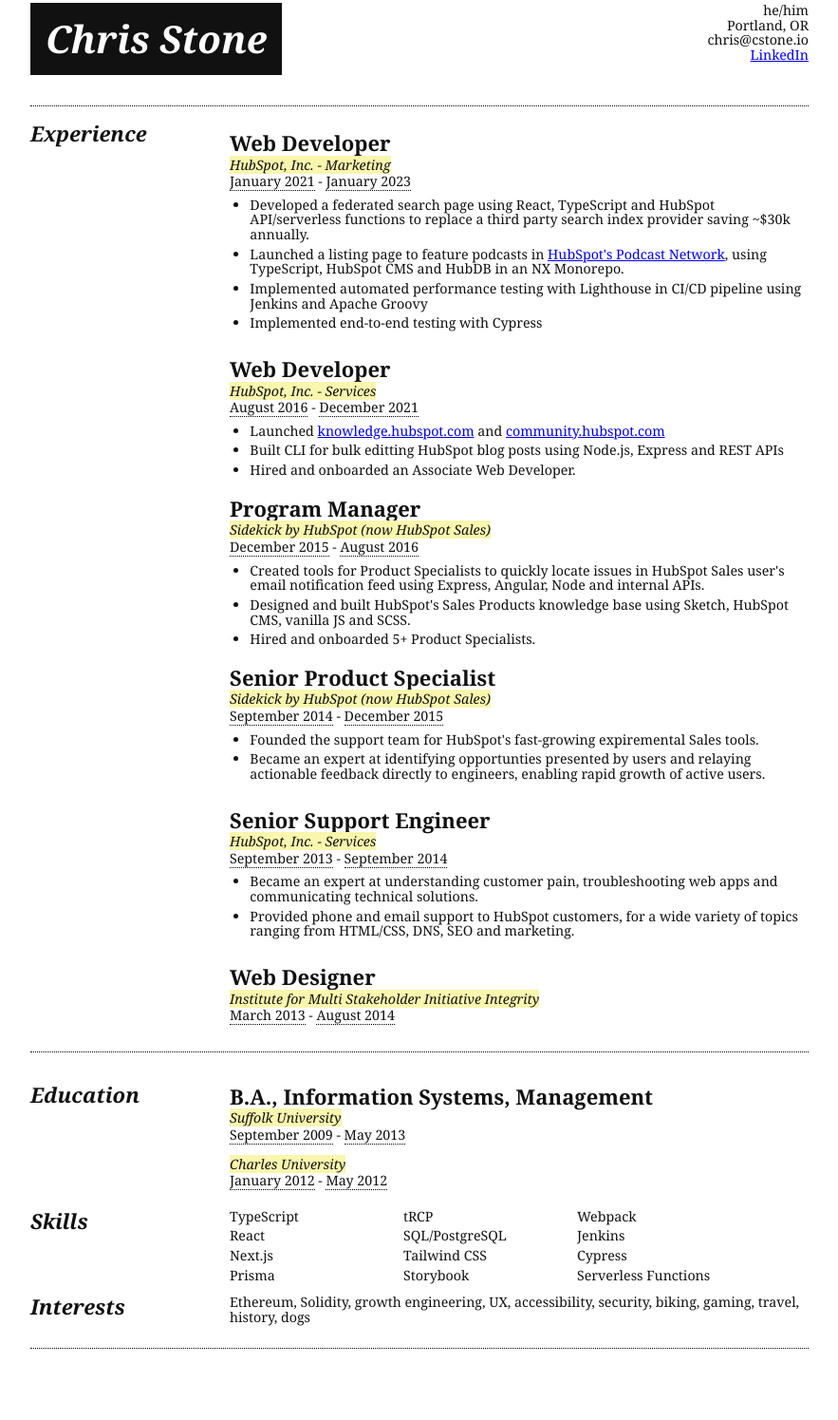
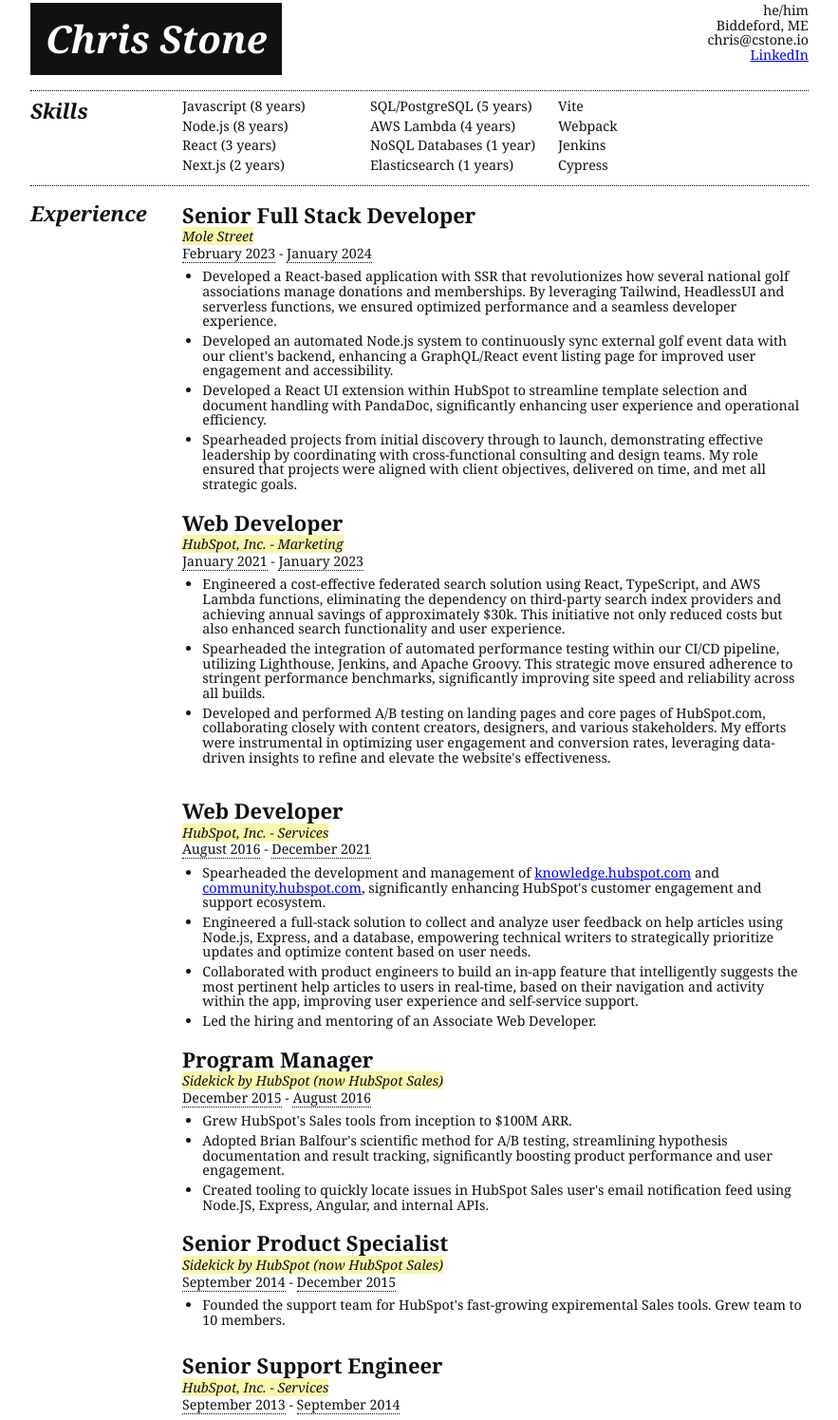
Before and after one commit to c-stone/resume, a website: page index.html in a window 1280 px wide. Shown: the part 67-1562 px from the top of the page at 95% size, without its empty margins (198-1081 px from the left). Drawn offline with nearby package versions, Linux system fonts and the light colour scheme.

Commit message:
submitted version for apollo

```diff
--- a/index.html
+++ b/index.html
@@ -1,14 +1,14 @@
-<!doctype html>
+<!DOCTYPE html>
 <html class="no-js" lang="">
   <head>
-        <meta charset="utf-8">
-        <meta http-equiv="x-ua-compatible" content="ie=edge">
+    <meta charset="utf-8" />
+    <meta http-equiv="x-ua-compatible" content="ie=edge" />
     <title>Chris Stone | Resume</title>
-        <meta name="description" content="Chris Stone's Resume">
-        <meta name="viewport" content="width=device-width, initial-scale=1">
-        <link rel="stylesheet" href="css/normalize.css">
-        <link rel="stylesheet" href="css/style.css">
-        <link rel="shortcut icon" href="images/favicon1.ico"/>
+    <meta name="description" content="Chris Stone's Resume" />
+    <meta name="viewport" content="width=device-width, initial-scale=1" />
+    <link rel="stylesheet" href="css/normalize.css" />
+    <link rel="stylesheet" href="css/style.css" />
+    <link rel="shortcut icon" href="images/favicon1.ico" />
   </head>
   <body>
     <article class="container width-980 pad-40-80 marg-30-center">
@@ -16,38 +16,131 @@
         <div class="name">
           <h1 class="h2 italic pad-2 text-white bg-dark">Chris Stone</h1>
         </div>
-          <div class="contact-info flex-container column text-right text-small-1 line-height-1 baseline">
+        <div
+          class="contact-info flex-container column text-right text-small-1 line-height-1 baseline"
+        >
           <span class="pronouns">he/him</span>
-            <span class="city-state-zip">Portland, OR</span>
+          <span class="city-state-zip">Biddeford, ME</span>
           <span class="email">chris@cstone.io</span>
-            <span class="linkedIn"><a href="https://www.linkedin.com/in/cstone9">LinkedIn</a></span>
+          <span class="linkedIn"
+            ><a href="https://www.linkedin.com/in/cstone9">LinkedIn</a></span
+          >
         </div>
       </div>
-         <div class="experience-container flex-container row space-between pad-2-vert marg-3-vert border-vert">
+      <div
+        class="skills-container flex-container row space-between marg-1-vert border-vert pad-1-vert marg-2-vert"
+      >
+        <div class="header grow-1 basis-210">
+          <h2 class="h4 italic">Skills</h2>
+        </div>
+        <div class="skills flex-container grow-4">
+          <ul
+            class="list-style-none text-small-1 line-height-1 pad-marg-0 flex-width-30"
+          >
+            <li>Javascript (8 years)</li>
+            <li>Node.js (8 years)</li>
+            <li>React (3 years)</li>
+            <li>Next.js (2 years)</li>
+          </ul>
+          <ul
+            class="list-style-none text-small-1 line-height-1 pad-marg-0 flex-width-30"
+          >
+            <li>SQL/PostgreSQL (5 years)</li>
+            <li>AWS Lambda (4 years)</li>
+            <li>NoSQL Databases (1 year)</li>
+            <li>Elasticsearch (1 years)</li>
+          </ul>
+          <ul
+            class="list-style-none text-small-1 line-height-1 pad-marg-0 flex-width-30"
+          >
+            <li>Vite</li>
+            <li>Webpack</li>
+            <li>Jenkins</li>
+            <li>Cypress</li>
+          </ul>
+        </div>
+      </div>
+      <div
+        class="experience-container flex-container row space-between marg-1-vert"
+      >
         <div class="header grow-1 basis-210">
           <h2 class="h4 italic">Experience</h2>
         </div>
         <div class="content grow-4">
-            <ol class="experience-list list-style-none line-height-1 pad-0 marg-1-vert">
+          <ol
+            class="experience-list list-style-none line-height-1 pad-0 marg-0"
+            style="margin-top: 0px"
+          >
             <li class="highlight-section-header">
-                <h3 class="title h4">Web Developer</h3>
-                <span class="org bg-orange-lt text-small-1"><em>HubSpot, Inc. - Marketing</em></span>
+              <h3 class="title h4">Senior Full Stack Developer</h3>
+              <span class="org bg-orange-lt text-small-1"
+                ><em>Mole Street</em></span
+              >
               <div class="time-period text-small-1">
-                  <span class="start-date underline">January 2021</span> - <span class="end-date underline">January 2023</span>
+                <span class="start-date underline">February 2023</span> -
+                <span class="end-date underline">January 2024</span>
               </div>
               <ul class="summary marg-1-vert text-small-1 line-height-1">
                 <li>
-                    Developed a federated search page using React, TypeScript and HubSpot API/serverless functions to replace
-                    a third party search index provider saving ~$30k annually.
+                  Developed a React-based application with SSR that
+                  revolutionizes how several national golf associations manage
+                  donations and memberships. By leveraging Tailwind, HeadlessUI
+                  and serverless functions, we ensured optimized performance and
+                  a seamless developer experience.
                 </li>
                 <li>
-                    Launched a listing page to feature podcasts in <a href="https://www.hubspot.com/podcastnetwork">HubSpot's Podcast Network</a>, using TypeScript, HubSpot CMS and HubDB in an NX Monorepo.
+                  Developed an automated Node.js system to continuously sync
+                  external golf event data with our client's backend, enhancing
+                  a GraphQL/React event listing page for improved user
+                  engagement and accessibility.
                 </li>
                 <li>
-                    Implemented automated performance testing with Lighthouse in CI/CD pipeline using Jenkins and Apache Groovy
+                  Developed a React UI extension within HubSpot to streamline
+                  template selection and document handling with PandaDoc,
+                  significantly enhancing user experience and operational
+                  efficiency.
                 </li>
                 <li>
-                    Implemented end-to-end testing with Cypress
+                  Spearheaded projects from initial discovery through to launch,
+                  demonstrating effective leadership by coordinating with
+                  cross-functional consulting and design teams. My role ensured
+                  that projects were aligned with client objectives, delivered
+                  on time, and met all strategic goals.
+                </li>
+              </ul>
+            </li>
+            <li class="highlight-section-header">
+              <h3 class="title h4">Web Developer</h3>
+              <span class="org bg-orange-lt text-small-1"
+                ><em>HubSpot, Inc. - Marketing</em></span
+              >
+              <div class="time-period text-small-1">
+                <span class="start-date underline">January 2021</span> -
+                <span class="end-date underline">January 2023</span>
+              </div>
+              <ul class="summary marg-1-vert text-small-1 line-height-1">
+                <li>
+                  Engineered a cost-effective federated search solution using
+                  React, TypeScript, and AWS Lambda functions, eliminating the
+                  dependency on third-party search index providers and achieving
+                  annual savings of approximately $30k. This initiative not only
+                  reduced costs but also enhanced search functionality and user
+                  experience.
+                </li>
+                <li>
+                  Spearheaded the integration of automated performance testing
+                  within our CI/CD pipeline, utilizing Lighthouse, Jenkins, and
+                  Apache Groovy. This strategic move ensured adherence to
+                  stringent performance benchmarks, significantly improving site
+                  speed and reliability across all builds.
+                </li>
+                <li>
+                  Developed and performed A/B testing on landing pages and core
+                  pages of HubSpot.com, collaborating closely with content
+                  creators, designers, and various stakeholders. My efforts were
+                  instrumental in optimizing user engagement and conversion
+                  rates, leveraging data-driven insights to refine and elevate
+                  the website's effectiveness.
                 </li>
               </ul>
             </li>
@@ -55,19 +148,40 @@
           <ol class="experience-list list-style-none line-height-1 pad-marg-0">
             <li class="highlight-section-header">
               <h3 class="title h4">Web Developer</h3>
-                <span class="org bg-orange-lt text-small-1"><em>HubSpot, Inc. - Services</em></span>
+              <span class="org bg-orange-lt text-small-1"
+                ><em>HubSpot, Inc. - Services</em></span
+              >
               <div class="time-period text-small-1">
-                  <span class="start-date underline">August 2016</span> - <span class="end-date underline">December 2021</span>
+                <span class="start-date underline">August 2016</span> -
+                <span class="end-date underline">December 2021</span>
               </div>
               <ul class="summary marg-1-vert text-small-1 line-height-1">
                 <li>
-                    Launched <a href="https://knowledge.hubspot.com">knowledge.hubspot.com</a> and <a href="https://community.hubspot.com">community.hubspot.com</a>
+                  Spearheaded the development and management of
+                  <a href="https://knowledge.hubspot.com"
+                    >knowledge.hubspot.com</a
+                  >
+                  and
+                  <a href="https://community.hubspot.com"
+                    >community.hubspot.com</a
+                  >, significantly enhancing HubSpot's customer engagement and
+                  support ecosystem.
                 </li>
                 <li>
-                    Built CLI for bulk editting HubSpot blog posts using Node.js, Express and REST APIs
+                  Engineered a full-stack solution to collect and analyze user
+                  feedback on help articles using Node.js, Express, and a
+                  database, empowering technical writers to strategically
+                  prioritize updates and optimize content based on user needs.
                 </li>
                 <li>
-                    Hired and onboarded an Associate Web Developer.
+                  Collaborated with product engineers to build an in-app feature
+                  that intelligently suggests the most pertinent help articles
+                  to users in real-time, based on their navigation and activity
+                  within the app, improving user experience and self-service
+                  support.
+                </li>
+                <li>
+                  Led the hiring and mentoring of an Associate Web Developer.
                 </li>
               </ul>
             </li>
@@ -75,21 +189,25 @@
           <ol class="experience-list list-style-none line-height-1 pad-marg-0">
             <li class="highlight-section-header">
               <h3 class="title h4">Program Manager</h3>
-                <span class="org bg-orange-lt text-small-1"><em>Sidekick by HubSpot (now HubSpot Sales)</em></span>
+              <span class="org bg-orange-lt text-small-1"
+                ><em>Sidekick by HubSpot (now HubSpot Sales)</em></span
+              >
               <div class="time-period text-small-1">
-                  <span class="start-date underline">December 2015</span> - <span class="end-date underline">August 2016</span>
+                <span class="start-date underline">December 2015</span> -
+                <span class="end-date underline">August 2016</span>
               </div>
               <ul class="summary marg-1-vert text-small-1 line-height-1">
+                <li>Grew HubSpot's Sales tools from inception to $100M ARR.</li>
                 <li>
-                    Created tools for Product Specialists to quickly locate issues in HubSpot Sales user's email notification feed using
-                    Express, Angular, Node and internal APIs.
+                  Adopted Brian Balfour's scientific method for A/B testing,
+                  streamlining hypothesis documentation and result tracking,
+                  significantly boosting product performance and user
+                  engagement.
                 </li>
                 <li>
-                    Designed and built HubSpot's Sales Products knowledge base using Sketch, HubSpot CMS,
-                    vanilla JS and SCSS.
-                  </li>
-                  <li>
-                    Hired and onboarded 5+ Product Specialists.
+                  Created tooling to quickly locate issues in HubSpot Sales
+                  user's email notification feed using Node.JS, Express,
+                  Angular, and internal APIs.
                 </li>
               </ul>
             </li>
@@ -97,50 +215,40 @@
           <ol class="experience-list list-style-none line-height-1 pad-marg-0">
             <li class="highlight-section-header">
               <h3 class="title h4">Senior Product Specialist</h3>
-                <span class="org bg-orange-lt text-small-1"><em>Sidekick by HubSpot (now HubSpot Sales)</em></span>
+              <span class="org bg-orange-lt text-small-1"
+                ><em>Sidekick by HubSpot (now HubSpot Sales)</em></span
+              >
               <div class="time-period text-small-1">
-                  <span class="start-date underline">September 2014</span> - <span class="end-date underline">December 2015</span>
+                <span class="start-date underline">September 2014</span> -
+                <span class="end-date underline">December 2015</span>
               </div>
               <ul class="summary marg-1-vert text-small-1 line-height-1">
                 <li>
-                    Founded the support team for HubSpot's fast-growing expiremental Sales tools.
-                  </li>
-                  <li>
-                    Became an expert at identifying opportunties presented by users and relaying actionable feedback
-                    directly to engineers, enabling rapid growth of active users.
+                  Founded the support team for HubSpot's fast-growing
+                  expiremental Sales tools. Grew team to 10 members.
                 </li>
               </ul>
             </li>
           </ol>
-            <ol class="experience-list list-style-none line-height-1 pad-0 marg-1-vert">
+          <ol
+            class="experience-list list-style-none line-height-1 pad-0 marg-1-vert"
+          >
             <li class="highlight-section-header">
               <h3 class="title h4">Senior Support Engineer</h3>
-                <span class="org bg-orange-lt text-small-1"><em>HubSpot, Inc. - Services</em></span>
+              <span class="org bg-orange-lt text-small-1"
+                ><em>HubSpot, Inc. - Services</em></span
+              >
               <div class="time-period text-small-1">
-                  <span class="start-date underline">September 2013</span> - <span class="end-date underline">September 2014</span>
-                </div>
-                <ul class="summary marg-1-vert text-small-1 line-height-1">
-                  <li>
-                    Became an expert at understanding customer pain, troubleshooting web apps and communicating technical solutions.
-                  </li>
-                  <li>
-                    Provided phone and email support to HubSpot customers, for a wide variety of topics ranging from HTML/CSS, DNS, SEO and marketing.
-                  </li>
-                </ul>
-              </li>
-            </ol>
-            <ol class="experience-list list-style-none line-height-1 pad-0 marg-1-vert">
-              <li class="highlight-section-header">
-                <h3 class="title h4">Web Designer</h3>
-                <span class="org bg-orange-lt text-small-1"><em>Institute for Multi Stakeholder Initiative Integrity</em></span>
-                <div class="time-period text-small-1">
-                  <span class="start-date underline">March 2013</span> - <span class="end-date underline">August 2014</span>
+                <span class="start-date underline">September 2013</span> -
+                <span class="end-date underline">September 2014</span>
               </div>
             </li>
           </ol>
         </div>
       </div>
-         <div class="education-container flex-container row space-between">
+      <div
+        class="education-container flex-container row space-between border-vert pad-1-vert"
+      >
         <div class="header grow-1 basis-210">
           <h2 class="h4 italic">Education</h2>
         </div>
@@ -148,60 +256,27 @@
           <ol class="education-list list-style-none line-height-1 pad-marg-0">
             <li class="highlight-section-header">
               <h3 class="title h4">B.A., Information Systems, Management</h3>
-                <span class="org bg-orange-lt text-small-1"><em>Suffolk University</em></span>
+              <span class="org bg-orange-lt text-small-1"
+                ><em>Suffolk University</em></span
+              >
               <div class="time-period text-small-1">
-                  <span class="start-date underline">September 2009</span> - <span class="end-date underline">May 2013</span>
+                <span class="start-date underline">September 2009</span> -
+                <span class="end-date underline">May 2013</span>
               </div>
             </li>
             <li class="highlight-section-header marg-1-vert">
-                <span class="org bg-orange-lt text-small-1"><em>Charles University</em></span>
+              <span class="org bg-orange-lt text-small-1"
+                ><em>Charles University</em></span
+              >
               <div class="time-period text-small-1">
-                  <span class="start-date underline">January 2012</span> - <span class="end-date underline">May 2012</span>
+                <span class="start-date underline">January 2012</span> -
+                <span class="end-date underline">May 2012</span>
               </div>
             </li>
           </ol>
         </div>
       </div>
-         <div class="skills-container flex-container row space-between marg-1-vert">
-          <div class="header grow-1 basis-210">
-            <h2 class="h4 italic">Skills</h2>
-          </div>
-          <div class="skills flex-container grow-4">
-            <ul class="list-style-none text-small-1 line-height-1 pad-marg-0 flex-width-30">
-              <li>TypeScript</li>
-              <li>React</li>
-              <li>Next.js</li>
-              <li>Prisma</li>
-            </ul>
-            <ul class="list-style-none text-small-1 line-height-1 pad-marg-0 flex-width-30">
-              <li>tRCP</li>
-              <li>SQL/PostgreSQL</li>
-              <li>Tailwind CSS</li>
-              <li>Storybook</li>
-            </ul>
-            <ul class="list-style-none text-small-1 line-height-1 pad-marg-0 flex-width-30">
-              <li>Webpack</li>
-              <li>Jenkins</li>
-              <li>Cypress</li>
-              <li>Serverless Functions</li>
-            </ul>
-          </div>
-        </div>
-         <div class="interests-container flex-container row space-between">
-          <div class="header grow-1 basis-210">
-            <h2 class="h4 italic">Interests</h2>
-          </div>
-          <div class="skills flex-container grow-4">
-            <p class="text-small-1">Ethereum, Solidity, growth engineering, UX, accessibility, security, biking, gaming, travel, history, dogs</p>
-          </div>
-        </div>
-        <footer class="border-bottom marg-1-vert">
-        </footer>
+      <footer class="marg-1-vert"></footer>
     </article>
-
-
-
-        <script src="https://ajax.googleapis.com/ajax/libs/jquery/1.11.3/jquery.min.js"></script>
-        <script>window.jQuery || document.write('<script src="js/vendor/jquery-1.11.3.min.js"><\/script>')</script>
   </body>
 </html>
--- a/src/sass/partials/utility-classes/_typography.sass
+++ b/src/sass/partials/utility-classes/_typography.sass
@@ -97,6 +97,9 @@
   border-bottom: 1px dotted #000
 
 .border-bottom
+  border-bottom: 1px dotted #000
+
+.border-top
   border-top: 1px dotted #000
 
 
```
Also changed, not shown: css/style.css. Lines whose indentation alone changed are shown as unchanged.
